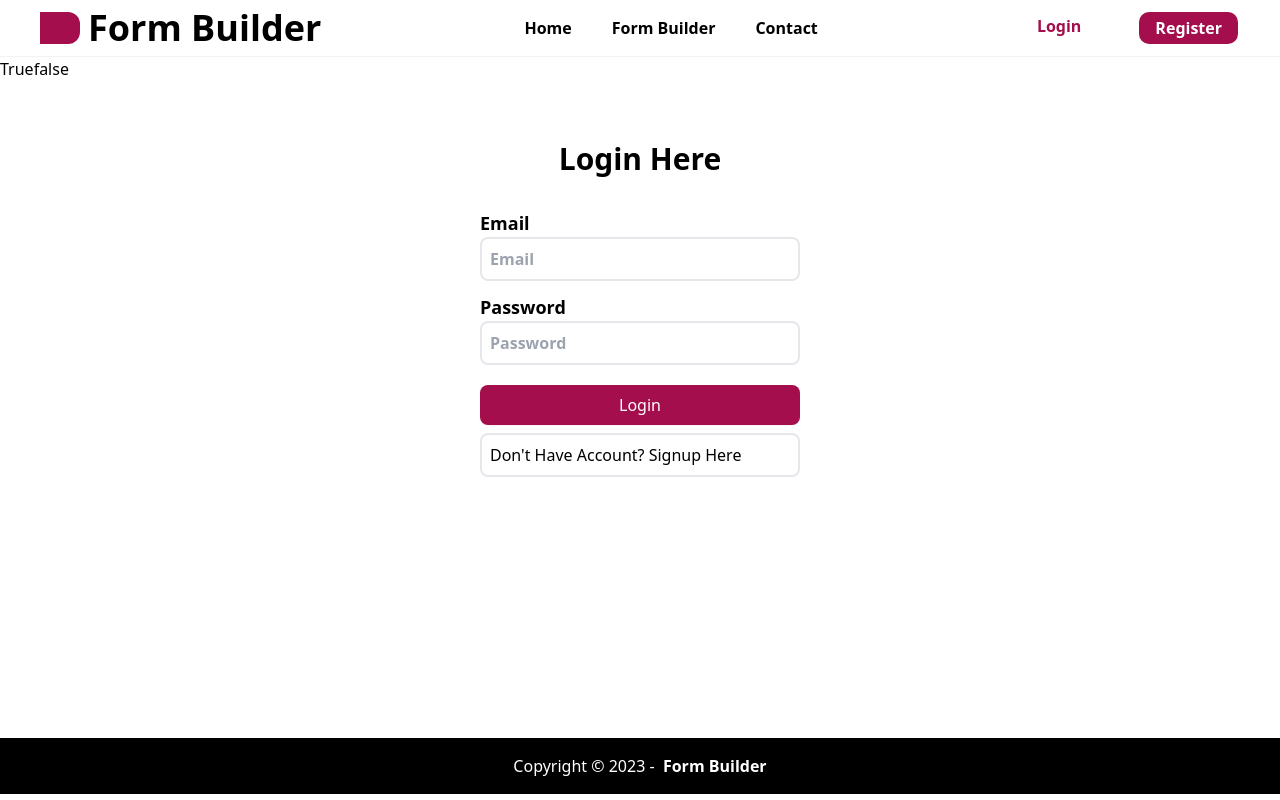
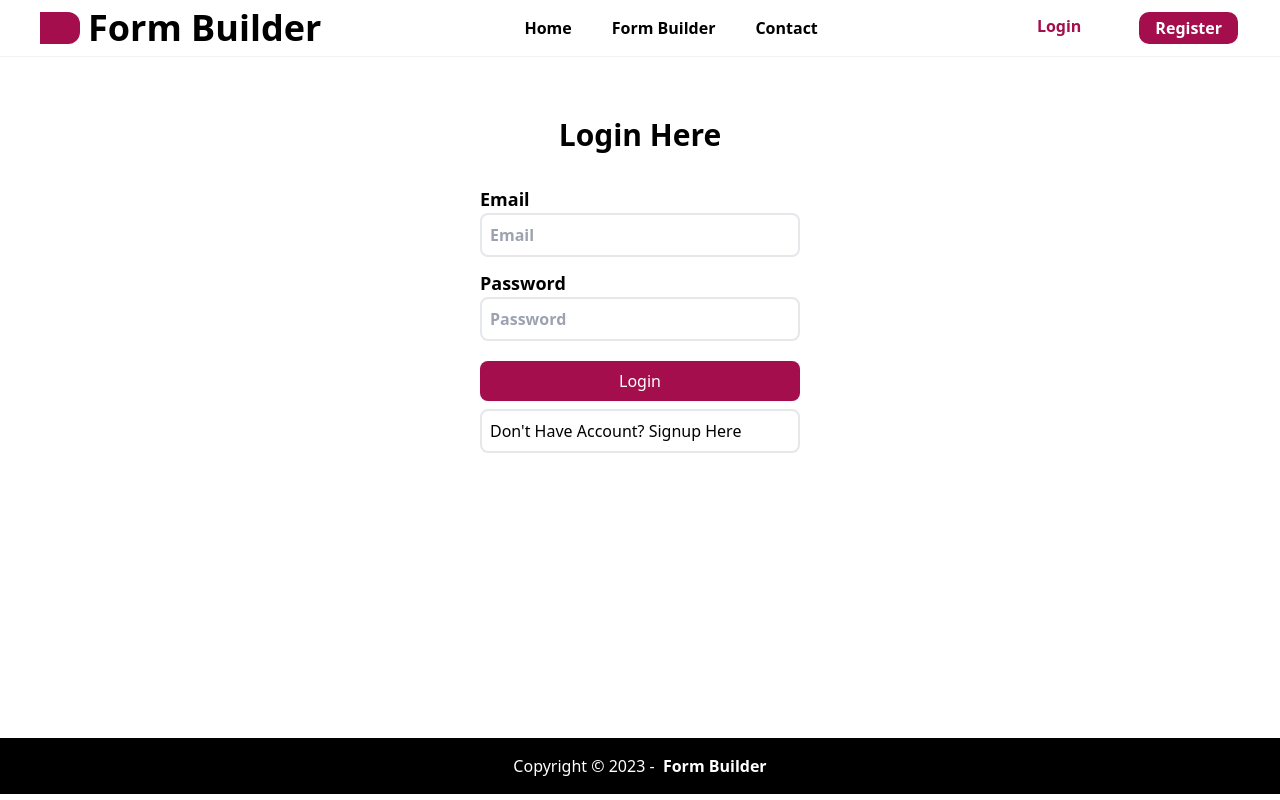
Before and after one commit to yagyaraj234/formbuilder, a React (Create React App) app in the folder client/: page /login in a window 1280 px wide. Built offline with nearby package versions, Linux system fonts and the light colour scheme.

Commit message:
login page

```diff
--- a/client/src/components/pages/Login.jsx
+++ b/client/src/components/pages/Login.jsx
@@ -26,21 +26,7 @@ const LoginPage = () => {
     dispatch(setAuth());
   };
 
-  // const onLogin = async () => {
-  //   try {
-  //     setLoading(true);
-  //     const response = await axios.post("/api/users/login", user);
-  //     toast.success("Login successfully");
-  //     const userId = await axios.get("/api/users/me");
-  //     console.log(userId.data.data._id);
-  //     const id = userId.data.data._id;
-  //     //   router.push(`/profile/${id}`);
-  //   } catch (err) {
-  //     toast.error(err.response.data.error);
-  //   } finally {
-  //     setLoading(false);
-  //   }
-  // };
+
 
   const validate = Yup.object().shape({
     email: Yup.string()
@@ -63,9 +49,6 @@ const LoginPage = () => {
   return (
     <Layout>
       <Toaster />
-
-      <button onClick={handleAuthenticationToggle}>True</button>
-      <button onClick={handleAuthenticationToggle}>false</button>
       <Formik
         initialValues={initialValue}
         validationSchema={validate}
```
